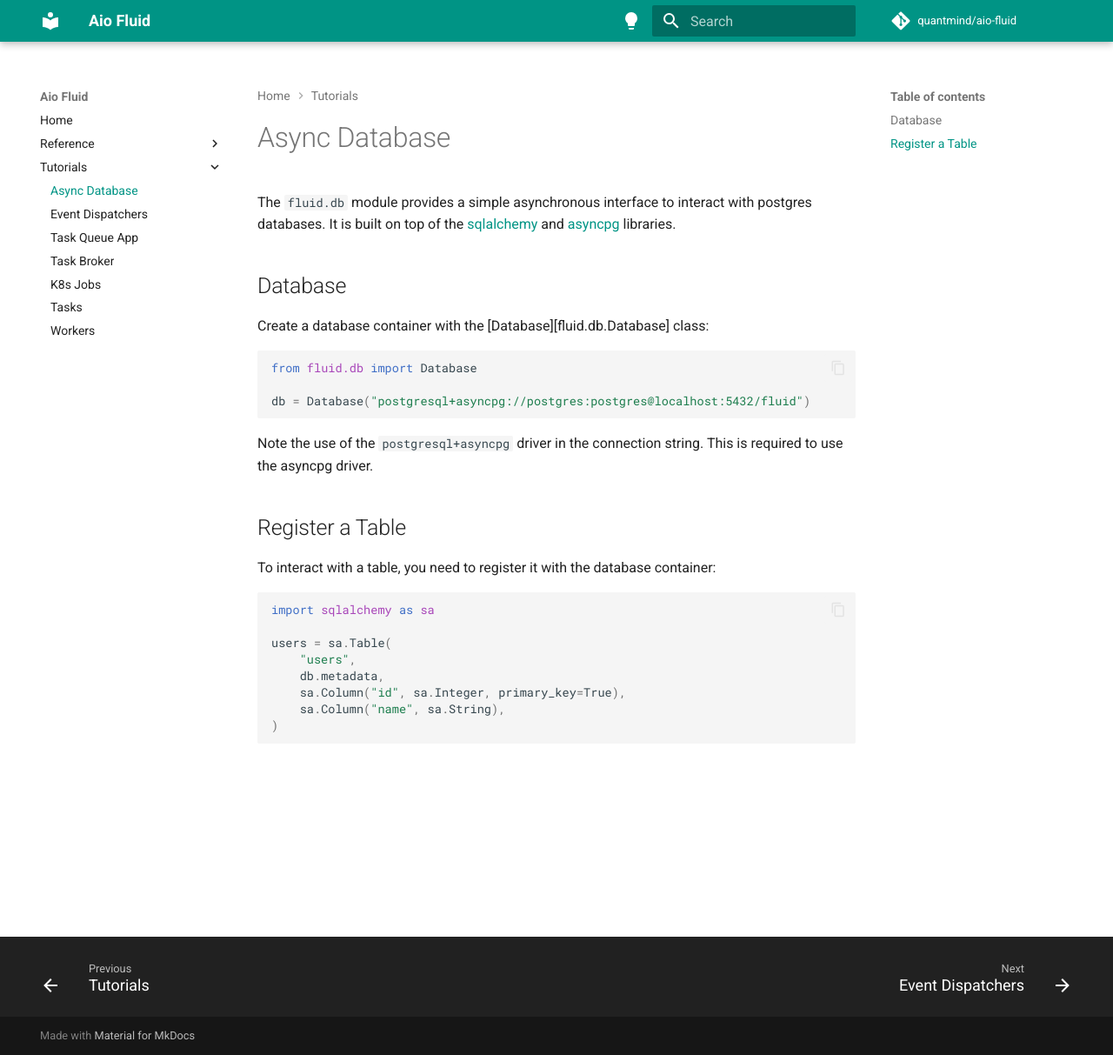
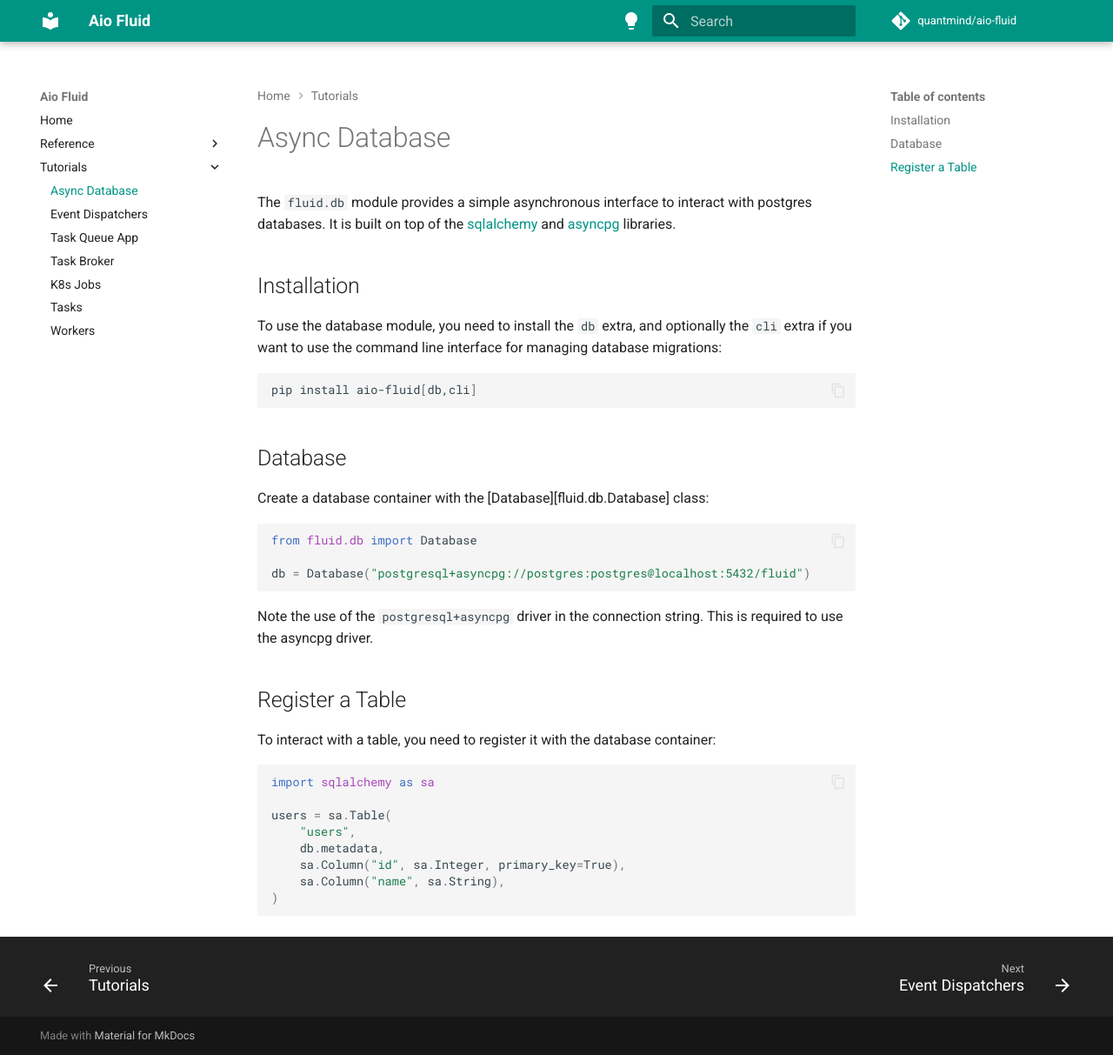
Before and after one commit to quantmind/aio-fluid, an MkDocs documentation site: the page built from docs/tutorials/db.md, in a window 1280 px wide and 1213 px high. Shown: the whole window at 87% size. Built offline with MkDocs 1.6.1 and Material for MkDocs 9.7.7, drawn with Linux system fonts in a browser that asks for light colours; comment, search, counter and statistics services are not loaded.

Commit message:
typos (#77)
* better docs

* fix

* small fixes

* Several small fixes

````diff
--- a/docs/tutorials/db.md
+++ b/docs/tutorials/db.md
@@ -1,6 +1,14 @@
 # Async Database
 
 The `fluid.db` module provides a simple asynchronous interface to interact with postgres databases. It is built on top of the [sqlalchemy](https://www.sqlalchemy.org/) and [asyncpg](https://github.com/MagicStack/asyncpg) libraries.
+
+## Installation
+
+To use the database module, you need to install the `db` extra, and optionally the `cli` extra if you want to use the command line interface for managing database migrations:
+
+```bash
+pip install aio-fluid[db,cli]
+```
 
 ## Database
 
--- a/pyproject.toml
+++ b/pyproject.toml
@@ -1,6 +1,6 @@
 [project]
 name = "aio-fluid"
-version = "1.6.4"
+version = "1.7.0"
 description = "Tools for backend python services"
 authors = [ { name = "Luca Sbardella", email = "luca@quantmind.com" } ]
 license = "BSD"
````
Also changed, not shown: docs/reference/task_consumer.md (renamed from docs/reference/tast_consumer.md, +1 -1 lines), docs/reference/task_manager.md (+1 -1 lines), .github/copilot-instructions.md, 5 other files.
